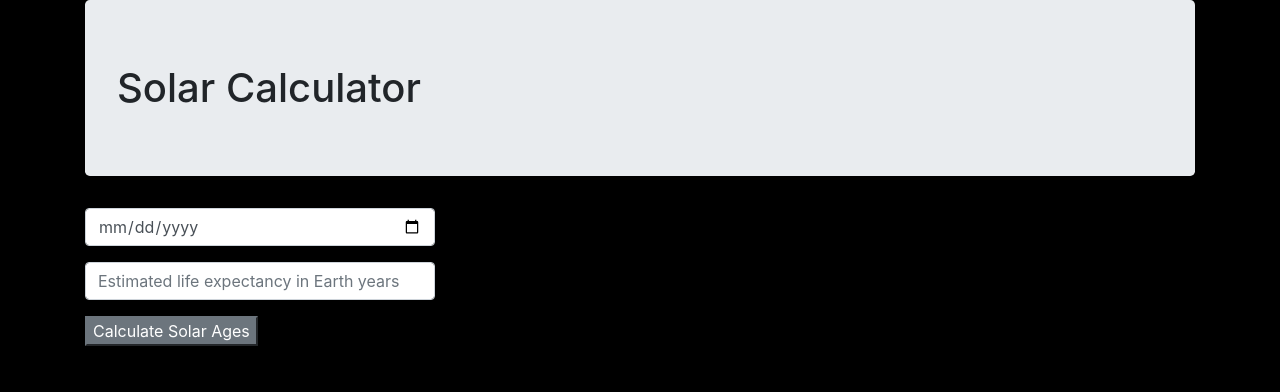
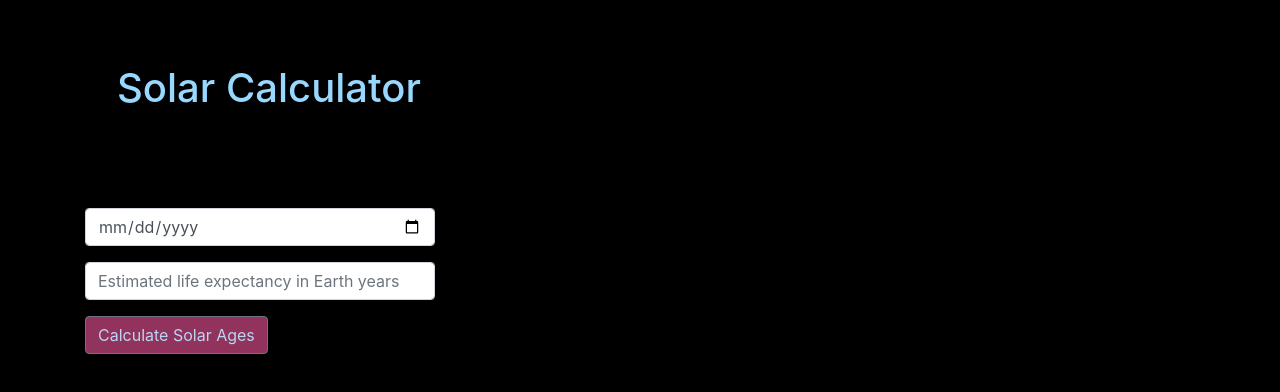
Before and after one commit to Corgibyte/solar-calculator, a website built with webpack: page src/index.html in a window 1280 px wide. Built offline with nearby package versions, Linux system fonts and the light colour scheme.

Commit message:
Update styling

```diff
--- a/src/css/styles.css
+++ b/src/css/styles.css
@@ -32,3 +32,18 @@ ul {
 .outputList {
   border:2px solid #4C3F79;
 }
+
+.jumbotron {
+  color:#99d8fe;
+  background-color:black;
+}
+
+.btn-secondary {
+  background-color:#91335D;
+  color:#b9d6f2;
+}
+
+.btn-secondary:hover {
+  background-color:#b2708e;
+  color:#b9d6f2;
+}
--- a/src/index.html
+++ b/src/index.html
@@ -19,7 +19,7 @@
             <input type="number" id="lifeExp" class="form-control" placeholder="Estimated life expectancy in Earth years" min=1 required>
           </div>
           <div class="form-group">
-            <button type="submit" class="btn-secondary">Calculate Solar Ages</button>
+            <button type="submit" class="btn btn-secondary">Calculate Solar Ages</button>
           </div>
         </form>
       </div>
```
